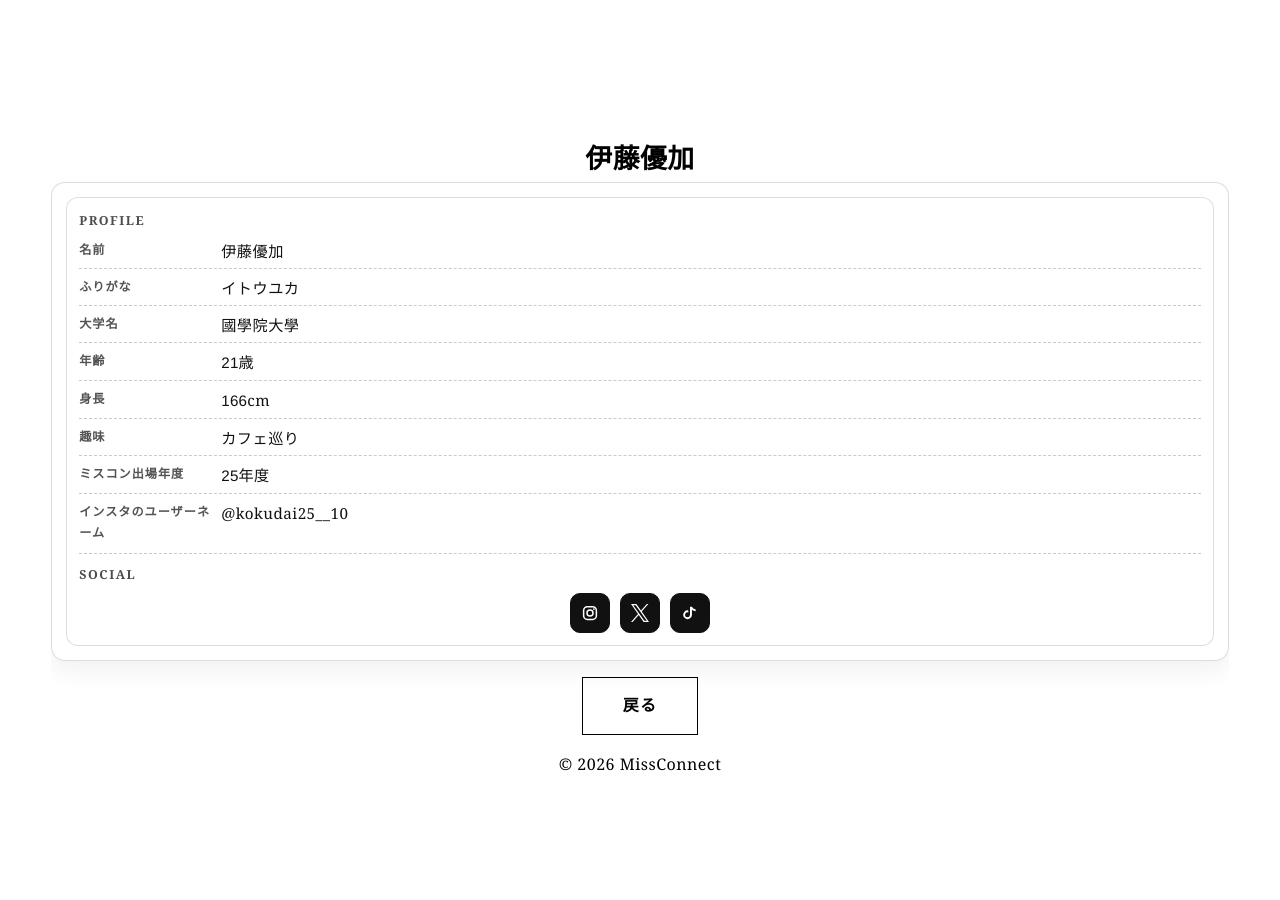
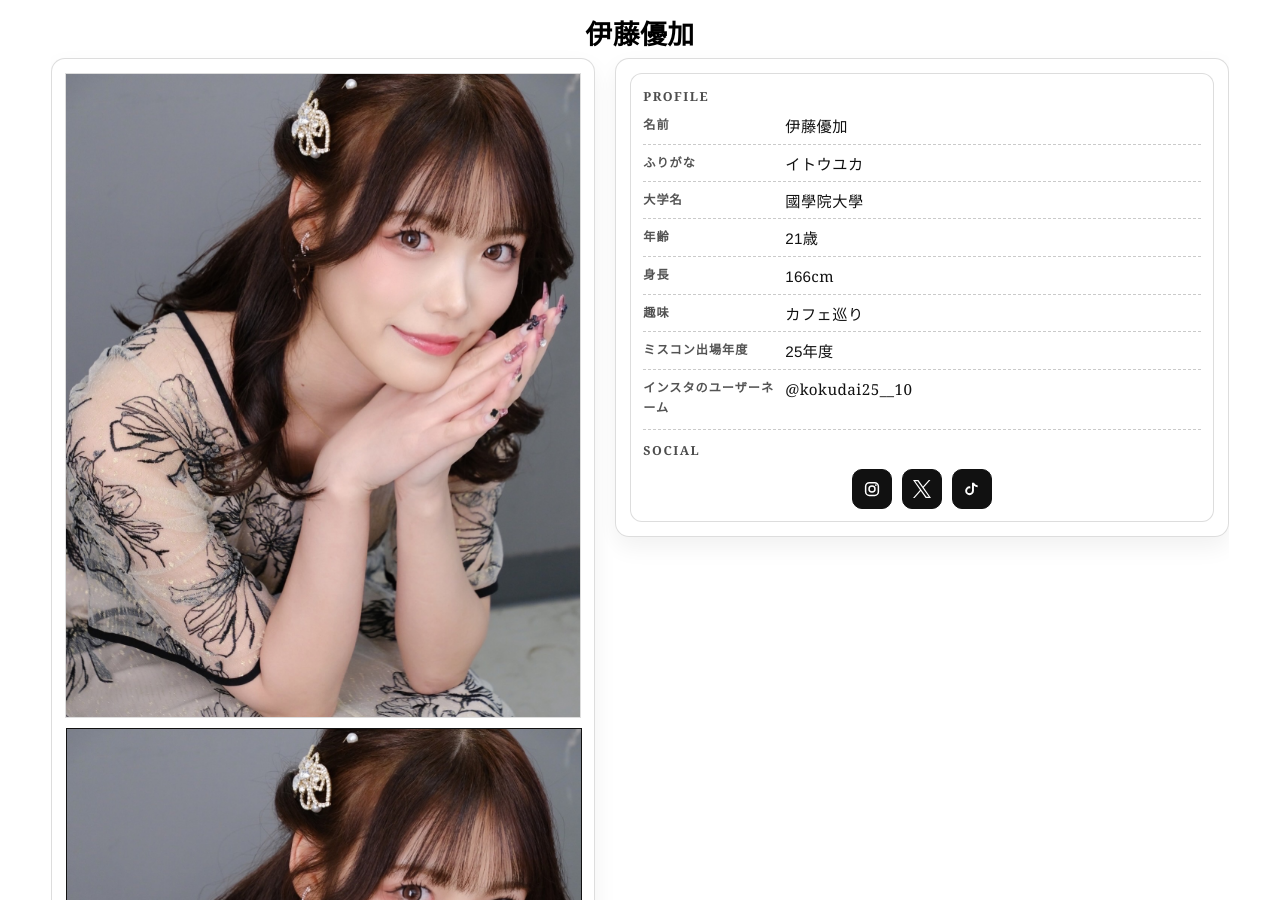
Before and after one commit to tkm-sano/entp, a Jekyll site: the page built from _models/mc-0005.md, in a window 1280 px wide and 900 px high. Built offline with Jekyll 4.4.1, drawn with Linux system fonts in a browser that asks for light colours.

Commit message:
chore: sync models from spreadsheet and media

```diff
--- a/_data/models.json
+++ b/_data/models.json
@@ -15,7 +15,11 @@
     "skill_hobby": "カフェ巡り",
     "miss_contest_year": "25年度",
     "tags": [],
-    "images": [],
+    "images": [
+      {
+        "url": "/assets/images/models/mc-0005/589648013_17864777430518127_6907367043059862523_n.jpg"
+      }
+    ],
     "instagram_username": "kokudai25__10",
     "instagram_url": "https://www.instagram.com/kokudai25__10/",
     "x_url": "https://x.com/kokudai25__10",
--- a/_models/mc-0005.md
+++ b/_models/mc-0005.md
@@ -10,6 +10,8 @@ university: "國學院大學"
 hobby_1: "カフェ巡り"
 skill_hobby: "カフェ巡り"
 miss_contest_year: "25年度"
+images:
+  - url: "/assets/images/models/mc-0005/589648013_17864777430518127_6907367043059862523_n.jpg"
 instagram_username: "kokudai25__10"
 instagram_url: "https://www.instagram.com/kokudai25__10/"
 x_url: "https://x.com/kokudai25__10"
```
